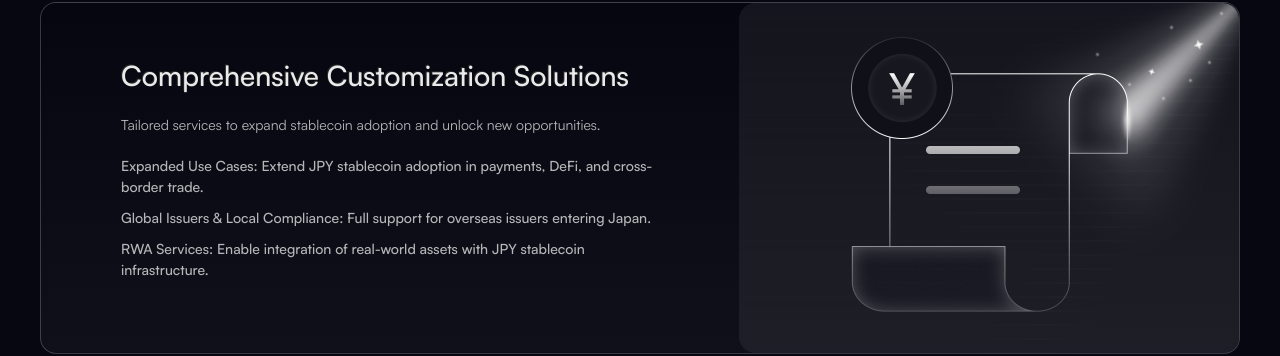
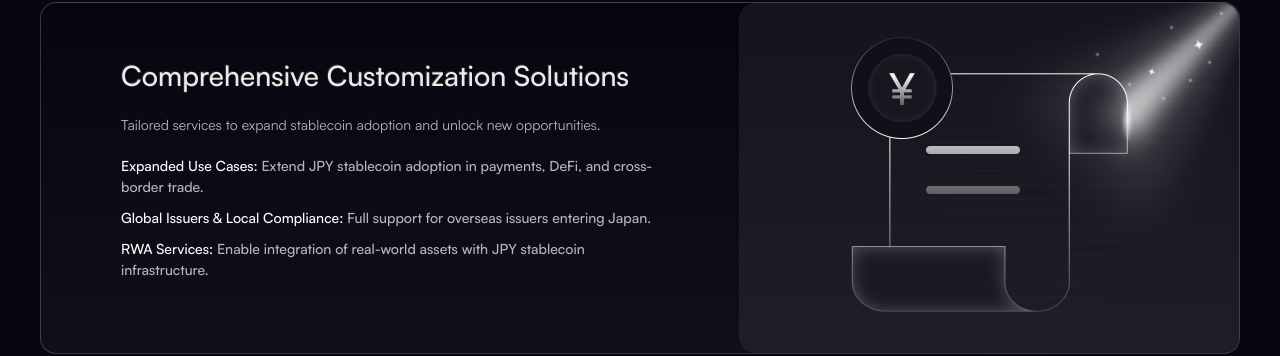
Before and after one commit to nexbridge-dev/website, a plain HTML site: page index.html in a window 1280 px wide. Shown: the part 2169-2525 px from the top of the page. Drawn offline with Linux system fonts and the light colour scheme.

Commit message:
fix: update some styles

```diff
--- a/index.html
+++ b/index.html
@@ -64,9 +64,9 @@
             <h3>Comprehensive Customization Solutions</h3>
             <p>Tailored services to expand stablecoin adoption and unlock new opportunities.</p>
             <ul>
-              <li>Expanded Use Cases: Extend JPY stablecoin adoption in payments, DeFi, and cross-border trade.</li>
-              <li>Global Issuers & Local Compliance: Full support for overseas issuers entering Japan.</li>
-              <li>RWA Services: Enable integration of real-world assets with JPY stablecoin infrastructure.</li>
+              <li><strong>Expanded Use Cases:</strong> Extend JPY stablecoin adoption in payments, DeFi, and cross-border trade.</li>
+              <li><strong>Global Issuers & Local Compliance:</strong> Full support for overseas issuers entering Japan.</li>
+              <li><strong>RWA Services:</strong> Enable integration of real-world assets with JPY stablecoin infrastructure.</li>
             </ul>
           </div>
           <div class="feature-image feature3"></div>
```
